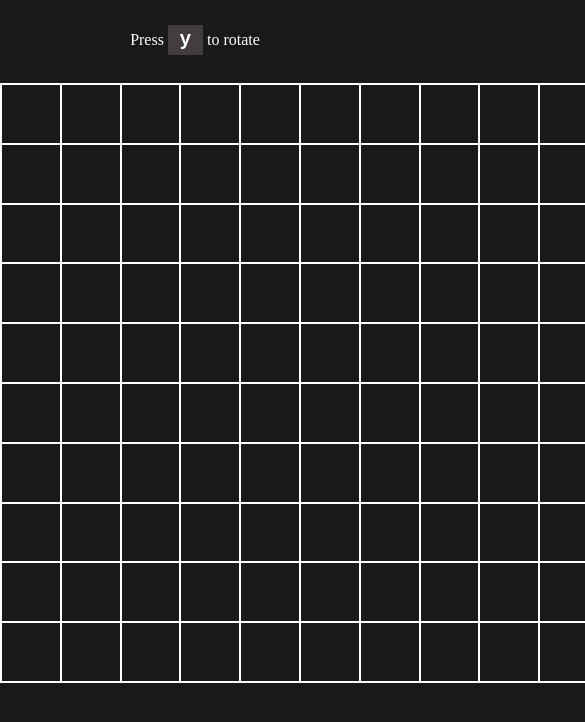
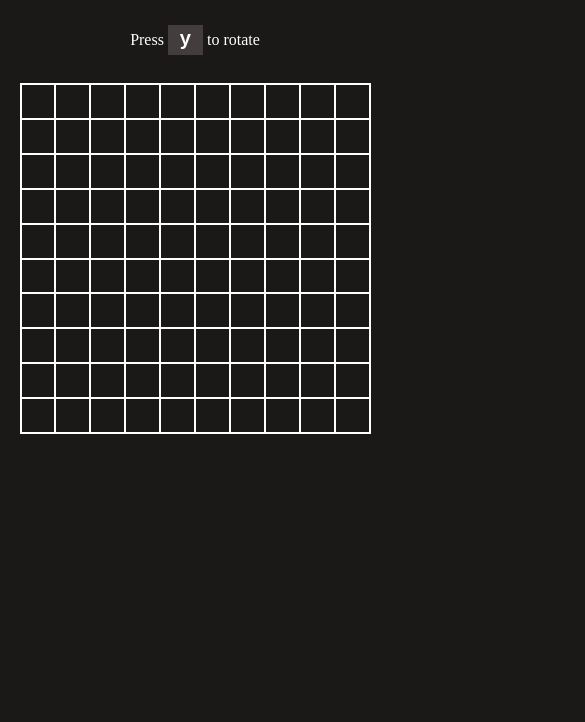
Before and after one commit to krzysztof-kozak/TDD-Practice-Battleships, a website built with webpack: page source/pages/index.html in a window 390 px wide. Both pictures are taken after a click on the button "START". Shown: the part 104-826 px from the top of the page, 585 px wide, since content can reach past the window. Built offline with nearby package versions, Linux system fonts and the light colour scheme.

Commit message:
Add responsive grid size

```diff
--- a/source/components/ui/board/style.module.scss
+++ b/source/components/ui/board/style.module.scss
@@ -2,8 +2,8 @@
   display: grid;
   grid-auto-flow: column;
   grid-template-rows: repeat(10, 1fr);
-  width: 600px;
-  height: 600px;
+  width: min(90vw, 600px);
+  height: min(90vw, 600px);
   margin-inline: auto;
   border: 1px solid;
   margin-top: 2em;
```
